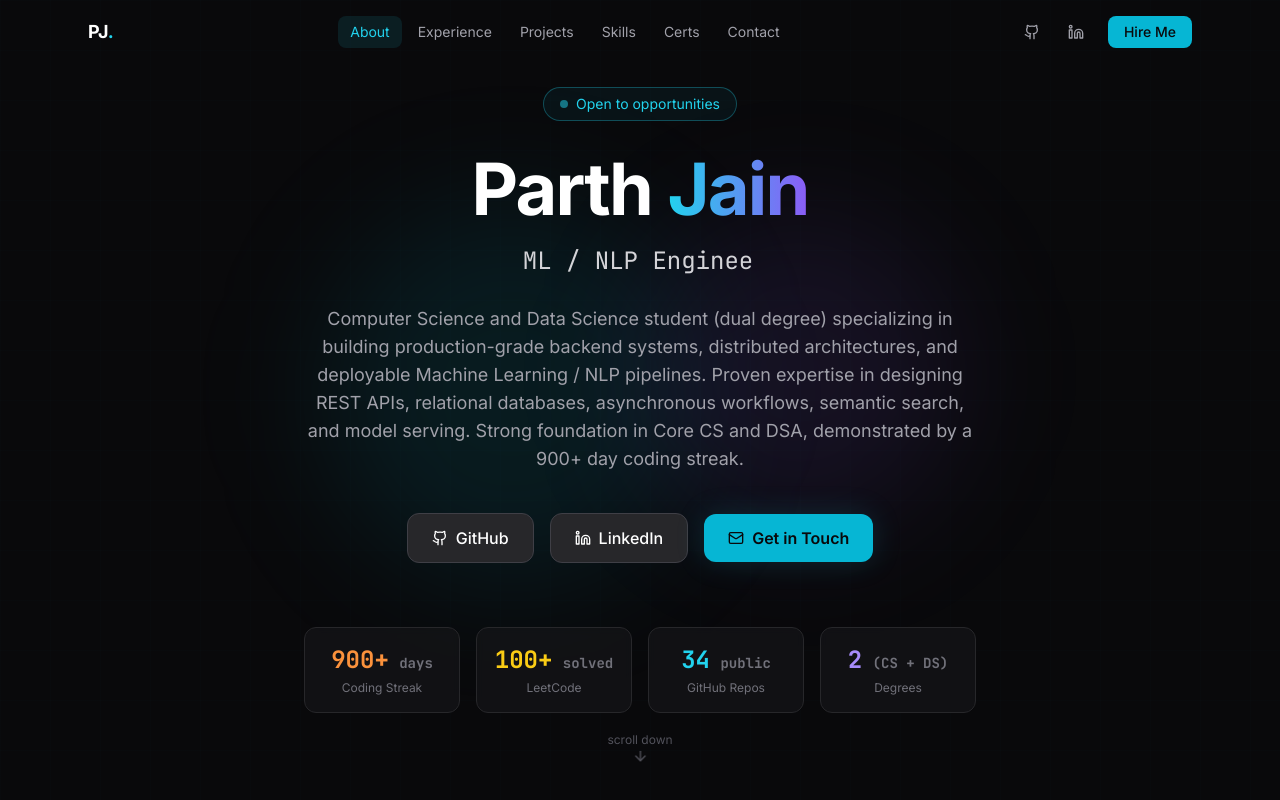
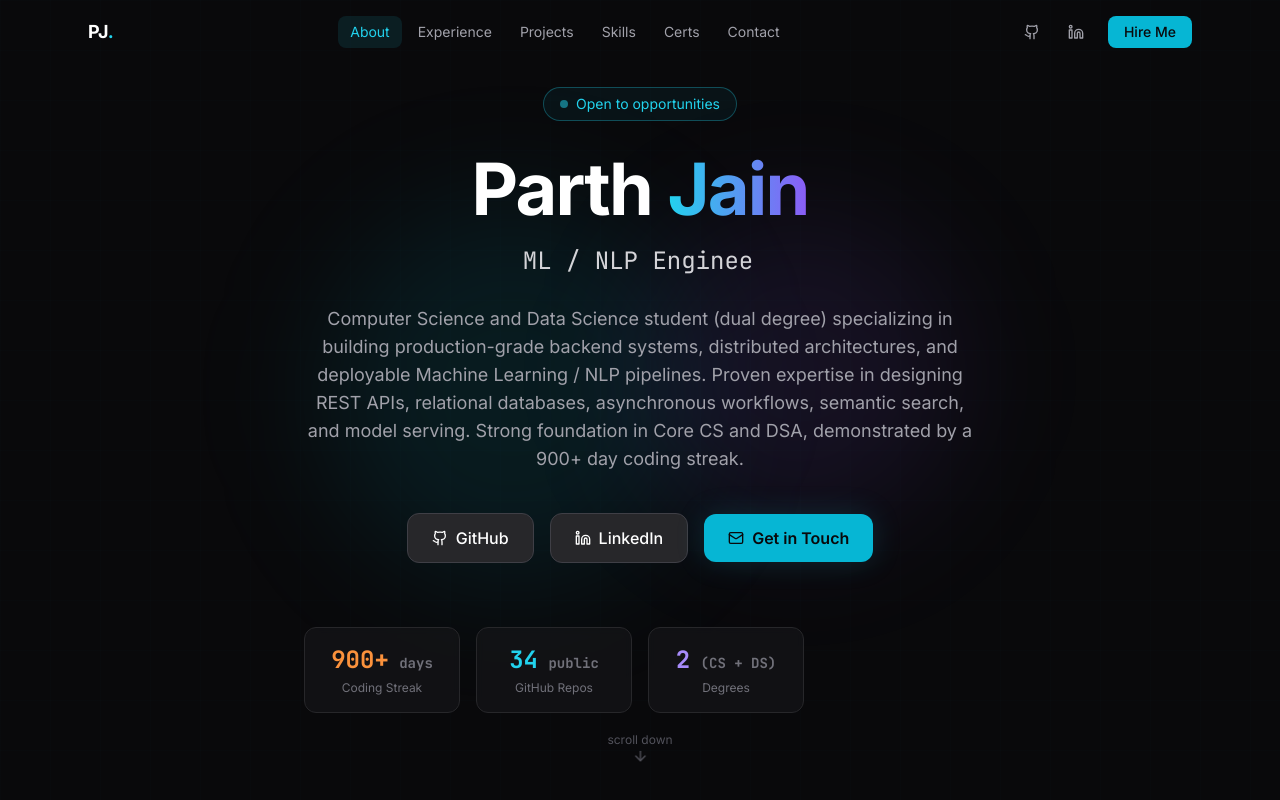
Before and after one commit to Jainparth22/porfoliosample, a Next.js app: page / in a window 1280 px wide. Shown: the top 800 px of the page. Built offline with nearby package versions, Linux system fonts and the light colour scheme.

Commit message:
Comment out LeetCode stats entry
Comment out the LeetCode stats entry in personal.ts

```diff
--- a/src/data/personal.ts
+++ b/src/data/personal.ts
@@ -89,7 +89,7 @@ export const achievements = [
 
 export const stats = [
   { label: 'Coding Streak', value: '900+', suffix: ' days', color: 'text-orange-400' },
-  { label: 'LeetCode', value: '100+', suffix: ' solved', color: 'text-yellow-400' },
+  // { label: 'LeetCode', value: '100+', suffix: ' solved', color: 'text-yellow-400' },
   { label: 'GitHub Repos', value: '34', suffix: ' public', color: 'text-cyan-400' },
   { label: 'Degrees', value: '2', suffix: ' (CS + DS)', color: 'text-violet-400' },
 ];
```
